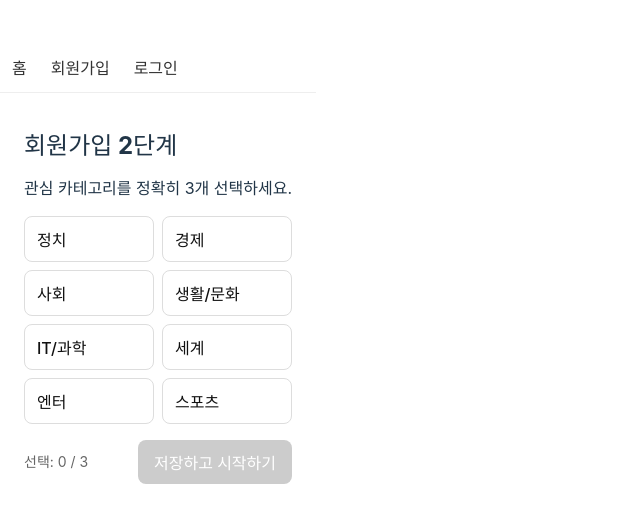
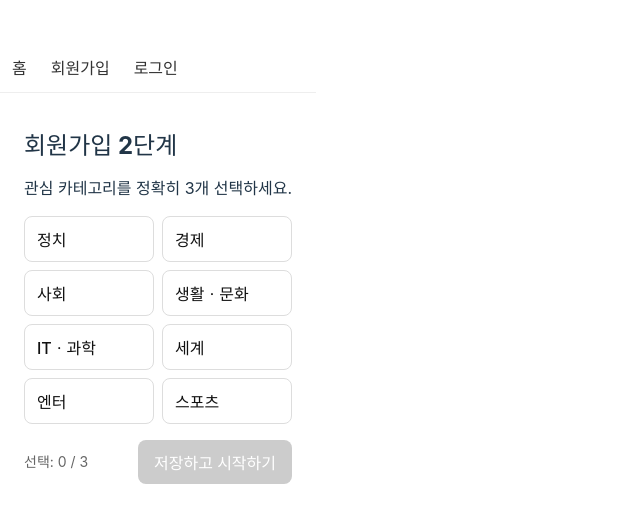
Before and after one commit to SEOMOONJEONG/korit_07_Nuzip_Front, a React (Vite) app: page /oauth2/register/categories in a window 1280 px wide. Shown: the part 124-646 px from the top of the page, without its empty margins (0-640 px from the left). Built offline with nearby package versions, Linux system fonts and the light colour scheme; no server answers; sample sign-in values are in the browser's storage; the HTML template or start-up script is replaced by a standard one.

Commit message:
category label name 수정

```diff
--- a/src/pages/localregistercategories.jsx
+++ b/src/pages/localregistercategories.jsx
@@ -9,8 +9,8 @@ const CATEGORY_OPTIONS = [
   { key: "POLITICS", label: "정치" },
   { key: "ECONOMY", label: "경제" },
   { key: "SOCIETY", label: "사회" },
-  { key: "LIFE_CULTURE", label: "생활/문화" },
-  { key: "IT_SCIENCE", label: "IT/과학" },
+  { key: "LIFE_CULTURE", label: "생활ㆍ문화" },
+  { key: "IT_SCIENCE", label: "ITㆍ과학" },
   { key: "WORLD", label: "세계" },
   { key: "ENTERTAINMENT", label: "엔터" },
   { key: "SPORTS", label: "스포츠" },
--- a/src/pages/oauth2registercategories.jsx
+++ b/src/pages/oauth2registercategories.jsx
@@ -9,8 +9,8 @@ const CATEGORY_OPTIONS = [
   { key: "POLITICS", label: "정치" },
   { key: "ECONOMY", label: "경제" },
   { key: "SOCIETY", label: "사회" },
-  { key: "LIFE_CULTURE", label: "생활/문화" },
-  { key: "IT_SCIENCE", label: "IT/과학" },
+  { key: "LIFE_CULTURE", label: "생활ㆍ문화" },
+  { key: "IT_SCIENCE", label: "ITㆍ과학" },
   { key: "WORLD", label: "세계" },
   { key: "ENTERTAINMENT", label: "엔터" },
   { key: "SPORTS", label: "스포츠" },
--- a/src/pages/profileedit.jsx
+++ b/src/pages/profileedit.jsx
@@ -19,8 +19,8 @@ const CATEGORY_OPTIONS = [
   { key: "POLITICS", label: "정치" },
   { key: "ECONOMY", label: "경제" },
   { key: "SOCIETY", label: "사회" },
-  { key: "LIFE_CULTURE", label: "생활/문화" },
-  { key: "IT_SCIENCE", label: "IT/과학" },
+  { key: "LIFE_CULTURE", label: "생활ㆍ문화" },
+  { key: "IT_SCIENCE", label: "ITㆍ과학" },
   { key: "WORLD", label: "세계" },
   { key: "ENTERTAINMENT", label: "엔터" },
   { key: "SPORTS", label: "스포츠" },
--- a/src/registser.html
+++ b/src/registser.html
@@ -37,8 +37,8 @@
       <label><input type="checkbox" name="newsCategory" value="POLITICS" /> 정치</label>
       <label><input type="checkbox" name="newsCategory" value="ECONOMY" /> 경제</label>
       <label><input type="checkbox" name="newsCategory" value="SOCIETY" /> 사회</label>
-      <label><input type="checkbox" name="newsCategory" value="LIFE_CULTURE" /> 생활/문화</label>
-      <label><input type="checkbox" name="newsCategory" value="IT_SCIENCE" /> IT/과학</label>
+      <label><input type="checkbox" name="newsCategory" value="LIFE_CULTURE" /> 생활ㆍ문화</label>
+      <label><input type="checkbox" name="newsCategory" value="IT_SCIENCE" /> ITㆍ과학</label>
       <label><input type="checkbox" name="newsCategory" value="WORLD" /> 세계</label>
       <label><input type="checkbox" name="newsCategory" value="ENTERTAINMENT" /> 엔터</label>
       <label><input type="checkbox" name="newsCategory" value="SPORTS" /> 스포츠</label>
```
